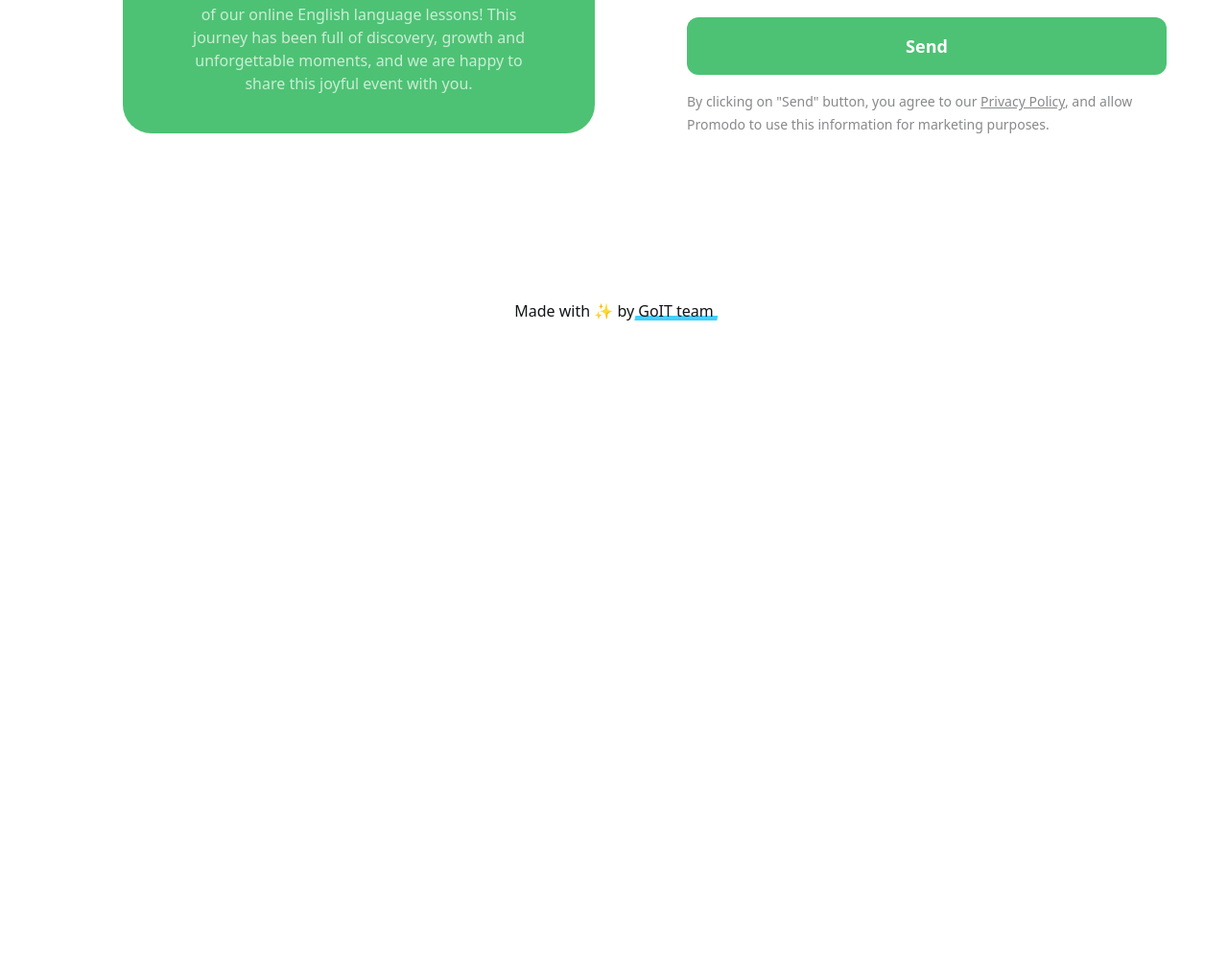
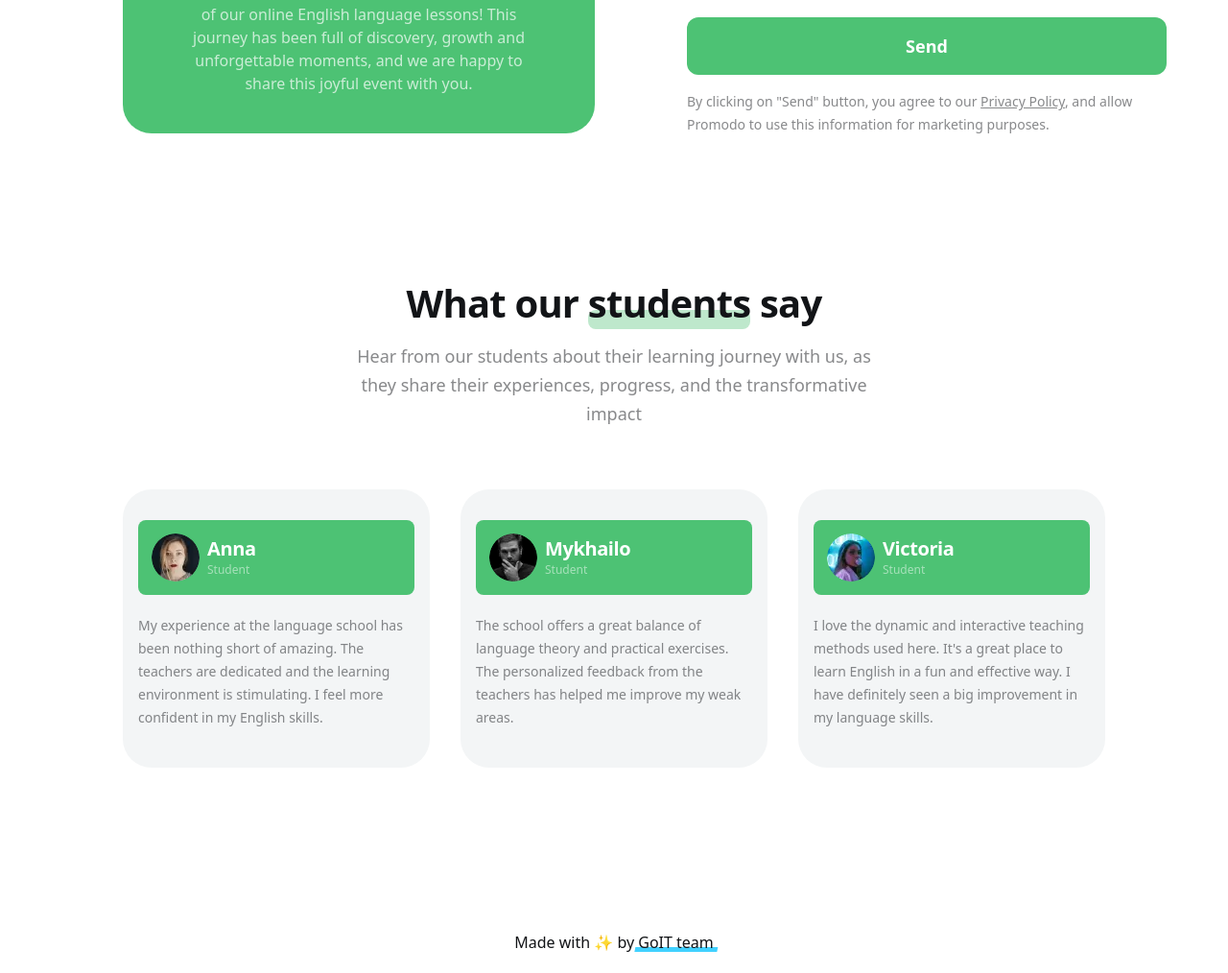
Before and after one commit to nikita-parkhomenko/final-project, a website built with Vite: page src/index.html in a window 1280 px wide. Shown: the part 4784-5798 px from the top of the page at 96% size. Before the commit the page ends 5140 px from the top, so only its background shows below. Built offline with nearby package versions, Linux system fonts and the light colour scheme.

Commit message:
Build Reviews section with progressive disclosure by breakpoint

```diff
--- /dev/null
+++ b/src/css/reviews.css
@@ -0,0 +1,82 @@
+.reviews-list {
+  display: flex;
+  flex-wrap: wrap;
+  justify-content: center;
+  gap: 32px;
+}
+
+.reviews-card {
+  display: none;
+  flex-direction: column;
+  gap: 20px;
+  padding: 20px 20px 40px;
+  border-radius: 16px;
+  background-color: var(--color-gray);
+}
+
+.reviews-card:first-child {
+  display: flex;
+}
+
+.reviews-info {
+  display: flex;
+  align-items: center;
+  gap: 8px;
+  height: 78px;
+  padding: 14px;
+  border-radius: 8px;
+  background-color: var(--color-green);
+}
+
+.reviews-photo {
+  width: 50px;
+  height: 50px;
+  border-radius: 50%;
+  object-fit: cover;
+}
+
+.reviews-student {
+  display: flex;
+  flex-direction: column;
+  gap: 2px;
+  color: var(--color-white);
+}
+
+.reviews-name {
+  font-size: 20px;
+  font-weight: 700;
+  line-height: 24px;
+  letter-spacing: -0.02em;
+}
+
+.reviews-role {
+  font-size: 12px;
+  line-height: 16px;
+  opacity: 0.5;
+}
+
+.reviews-text {
+  font-size: 14px;
+  line-height: 24px;
+  color: rgba(18, 20, 23, 0.5);
+}
+
+@media screen and (min-width: 768px) {
+  .reviews-card:nth-child(-n + 2) {
+    display: flex;
+    flex: 1 1 calc(50% - 16px);
+    max-width: 336px;
+    padding: 32px 16px 40px;
+    border-radius: 30px;
+  }
+}
+
+@media screen and (min-width: 1280px) {
+  .reviews-card:nth-child(-n + 3) {
+    display: flex;
+    flex: 1 1 calc(33.333% - 22px);
+    max-width: 320px;
+    padding: 32px 16px 40px;
+    border-radius: 30px;
+  }
+}
--- a/src/css/styles.css
+++ b/src/css/styles.css
@@ -21,4 +21,5 @@
 @import url('./proposal.css');
 @import url('./teachers.css');
 @import url('./application.css');
+@import url('./reviews.css');
 @import url('./footer.css');
--- a/src/index.html
+++ b/src/index.html
@@ -23,6 +23,7 @@
       <load src="./partials/proposal.html" />
       <load src="./partials/teachers.html" />
       <load src="./partials/application.html" />
+      <load src="./partials/reviews.html" />
     </main>
 
     <load src="./partials/footer.html" />
--- /dev/null
+++ b/src/partials/reviews.html
@@ -0,0 +1,69 @@
+<section class="section reviews" id="reviews">
+  <div class="container">
+    <div class="section-header">
+      <h2>What our <span class="underline">students</span> say</h2>
+      <p class="section-description">
+        Hear from our students about their learning journey with us, as they share their experiences, progress, and the transformative impact
+      </p>
+    </div>
+
+    <ul class="reviews-list">
+      <li class="reviews-card">
+        <div class="reviews-info">
+          <img
+            class="reviews-photo"
+            src="./img/feedback/anna-1x.webp"
+            srcset="./img/feedback/anna-1x.webp 1x, ./img/feedback/anna-2x.webp 2x, ./img/feedback/anna-3x.webp 3x"
+            alt="Anna"
+            width="50"
+            height="50"
+            loading="lazy"
+          />
+          <div class="reviews-student">
+            <h3 class="reviews-name">Anna</h3>
+            <p class="reviews-role">Student</p>
+          </div>
+        </div>
+        <p class="reviews-text">My experience at the language school has been nothing short of amazing. The teachers are dedicated and the learning environment is stimulating. I feel more confident in my English skills.</p>
+      </li>
+
+      <li class="reviews-card">
+        <div class="reviews-info">
+          <img
+            class="reviews-photo"
+            src="./img/feedback/mykhailo-1x.webp"
+            srcset="./img/feedback/mykhailo-1x.webp 1x, ./img/feedback/mykhailo-2x.webp 2x, ./img/feedback/mykhailo-3x.webp 3x"
+            alt="Mykhailo"
+            width="50"
+            height="50"
+            loading="lazy"
+          />
+          <div class="reviews-student">
+            <h3 class="reviews-name">Mykhailo</h3>
+            <p class="reviews-role">Student</p>
+          </div>
+        </div>
+        <p class="reviews-text">The school offers a great balance of language theory and practical exercises. The personalized feedback from the teachers has helped me improve my weak areas.</p>
+      </li>
+
+      <li class="reviews-card">
+        <div class="reviews-info">
+          <img
+            class="reviews-photo"
+            src="./img/feedback/victoria-1x.webp"
+            srcset="./img/feedback/victoria-1x.webp 1x, ./img/feedback/victoria-2x.webp 2x, ./img/feedback/victoria-3x.webp 3x"
+            alt="Victoria"
+            width="50"
+            height="50"
+            loading="lazy"
+          />
+          <div class="reviews-student">
+            <h3 class="reviews-name">Victoria</h3>
+            <p class="reviews-role">Student</p>
+          </div>
+        </div>
+        <p class="reviews-text">I love the dynamic and interactive teaching methods used here. It's a great place to learn English in a fun and effective way. I have definitely seen a big improvement in my language skills.</p>
+      </li>
+    </ul>
+  </div>
+</section>
```
